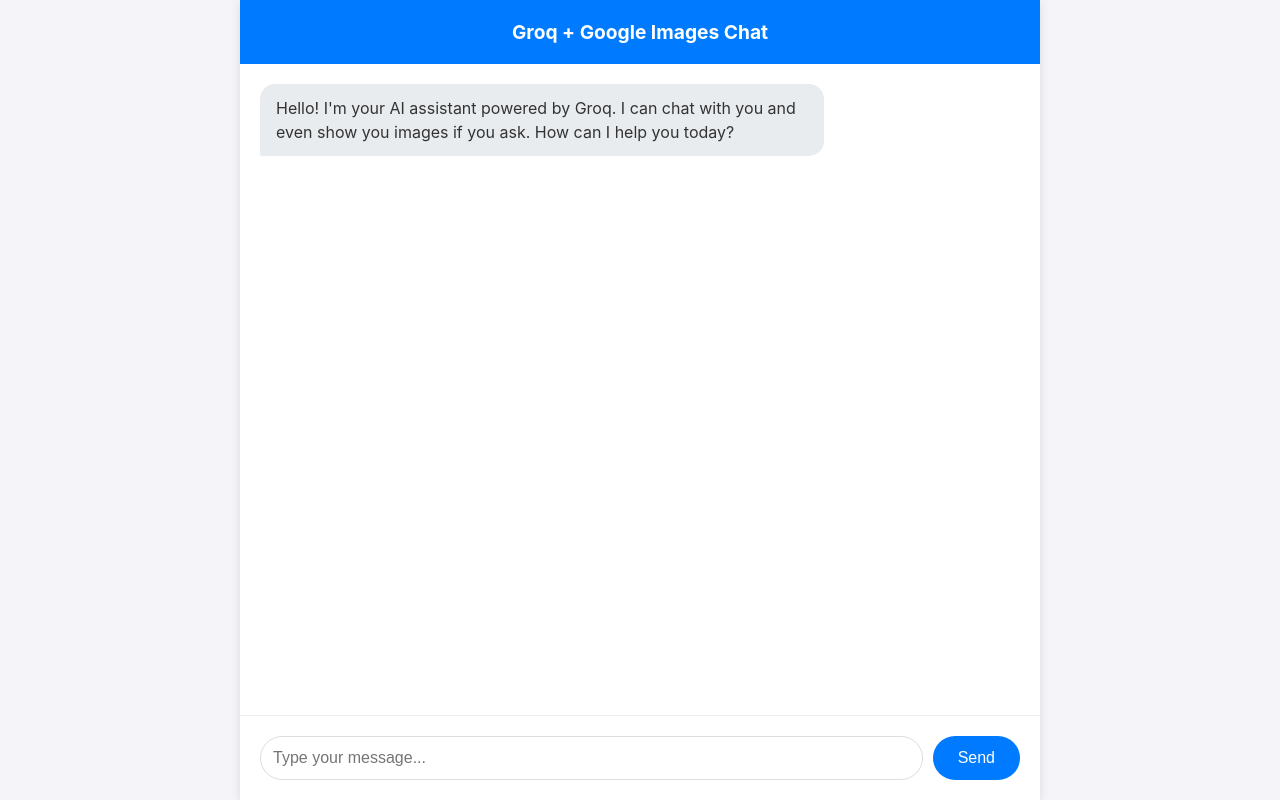
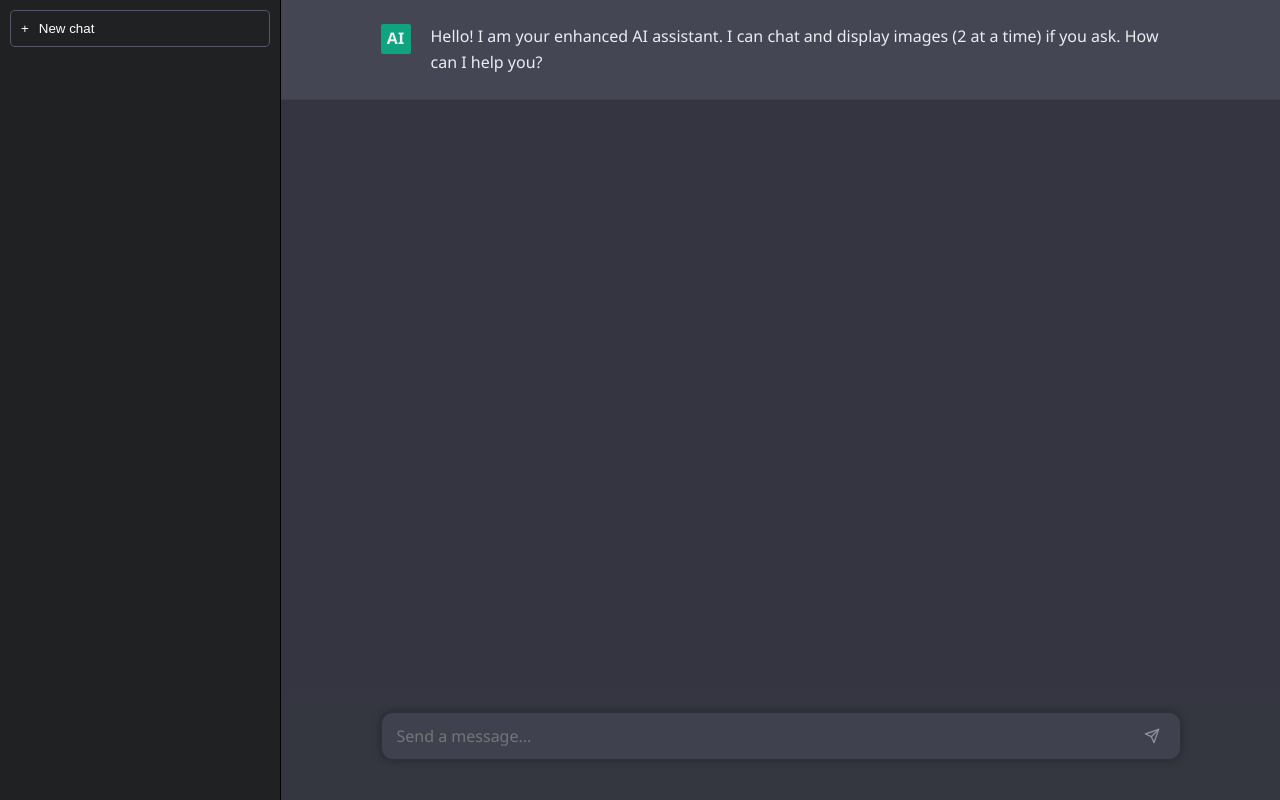
Before and after one commit to kunal123thakur/A_better_tommorow, a Flask app: page / in a window 1280 px wide. Run offline with Flask 3, Linux system fonts and the light colour scheme.

Commit message:
beautiful interface with two image

```diff
--- a/app.py
+++ b/app.py
@@ -25,10 +25,11 @@
 def search_google_images(query):
     """
     Search for images using Google Custom Search API.
+    Returns a list of image URLs (up to 2).
     """
     if not GOOGLE_API_KEY or not GOOGLE_CSE_ID:
         print("Google API Key or CSE ID not set.")
-        return None
+        return []
 
     url = "https://www.googleapis.com/customsearch/v1"
     params = {
@@ -36,17 +37,20 @@
         "cx": GOOGLE_CSE_ID,
         "key": GOOGLE_API_KEY,
         "searchType": "image",
-        "num": 1
+        "num": 2
     }
     try:
         response = requests.get(url, params=params)
         response.raise_for_status()
         data = response.json()
-        if "items" in data and len(data["items"]) > 0:
-            return data["items"][0]["link"]
+        image_urls = []
+        if "items" in data:
+            for item in data["items"]:
+                image_urls.append(item["link"])
+        return image_urls
     except Exception as e:
         print(f"Error searching images: {e}")
-    return None
+    return []
 
 @app.route("/")
 def index():
@@ -83,19 +87,19 @@
         ai_response = llm.invoke(messages)
         ai_response_content = ai_response.content
 
-        image_url = None
+        image_urls = []
         match = re.search(r"\[IMAGE:\s*(.*?)\]", ai_response_content, re.IGNORECASE)
 
         clean_response = ai_response_content
         if match:
             query = match.group(1)
             print(f"Detected image request for: {query}")
-            image_url = search_google_images(query)
+            image_urls = search_google_images(query)
             clean_response = ai_response_content.replace(match.group(0), "").strip()
 
         return jsonify({
             "response": clean_response,
-            "image_url": image_url,
+            "image_urls": image_urls,
             "assistant_message": {"role": "assistant", "content": ai_response_content}
         })
 
--- a/templates/index.html
+++ b/templates/index.html
@@ -3,229 +3,343 @@
 <head>
     <meta charset="UTF-8">
     <meta name="viewport" content="width=device-width, initial-scale=1.0">
-    <title>In-Picture Chat with Groq</title>
+    <title>In-Picture Chat</title>
     <style>
+        :root {
+            --bg-color: #343541;
+            --sidebar-bg: #202123;
+            --chat-bg: #343541;
+            --input-bg: #40414f;
+            --text-color: #ececf1;
+            --user-msg-bg: #343541;
+            --ai-msg-bg: #444654;
+            --border-color: #565869;
+        }
+
         body {
-            font-family: -apple-system, BlinkMacSystemFont, "Segoe UI", Roboto, Helvetica, Arial, sans-serif;
-            background-color: #f4f4f9;
+            font-family: 'Segoe UI', Tahoma, Geneva, Verdana, sans-serif;
+            background-color: var(--bg-color);
+            color: var(--text-color);
             margin: 0;
             display: flex;
-            justify-content: center;
             height: 100vh;
+            overflow: hidden;
+        }
+
+        .sidebar {
+            width: 260px;
+            background-color: var(--sidebar-bg);
+            display: flex;
+            flex-direction: column;
+            padding: 10px;
+            border-right: 1px solid #000;
+        }
+
+        .new-chat-btn {
+            border: 1px solid var(--border-color);
+            background: transparent;
+            color: white;
+            padding: 10px;
+            border-radius: 5px;
+            cursor: pointer;
+            text-align: left;
+            display: flex;
+            align-items: center;
+            gap: 10px;
+            transition: background 0.2s;
+        }
+
+        .new-chat-btn:hover {
+            background-color: #2a2b32;
+        }
+
+        .main-chat {
+            flex: 1;
+            display: flex;
+            flex-direction: column;
+            position: relative;
         }
 
         .chat-container {
-            width: 100%;
-            max-width: 800px;
-            background: white;
-            display: flex;
-            flex-direction: column;
-            box-shadow: 0 2px 10px rgba(0,0,0,0.1);
-        }
-
-        .chat-header {
-            background-color: #007bff;
-            color: white;
-            padding: 20px;
-            text-align: center;
-            font-size: 1.2rem;
-            font-weight: bold;
-        }
-
-        .chat-messages {
             flex: 1;
-            padding: 20px;
             overflow-y: auto;
             display: flex;
             flex-direction: column;
-            gap: 15px;
+            scroll-behavior: smooth;
+            padding-bottom: 150px; /* Space for input */
         }
 
-        .message {
-            max-width: 70%;
-            padding: 12px 16px;
-            border-radius: 15px;
-            line-height: 1.5;
-            position: relative;
-            word-wrap: break-word;
+        .message-row {
+            width: 100%;
+            padding: 24px 0;
+            border-bottom: 1px solid rgba(0,0,0,0.1);
         }
 
-        .message.user {
-            align-self: flex-end;
-            background-color: #007bff;
-            color: white;
-            border-bottom-right-radius: 2px;
+        .message-row.assistant {
+            background-color: var(--ai-msg-bg);
         }
 
-        .message.assistant {
-            align-self: flex-start;
-            background-color: #e9ecef;
-            color: #333;
-            border-bottom-left-radius: 2px;
+        .message-row.user {
+            background-color: var(--user-msg-bg);
         }
 
-        .message img {
-            max-width: 100%;
-            border-radius: 10px;
-            margin-top: 10px;
-            display: block;
-            border: 1px solid #ddd;
+        .message-content {
+            max-width: 800px;
+            margin: 0 auto;
+            display: flex;
+            gap: 20px;
+            padding: 0 20px;
+            font-size: 1rem;
+            line-height: 1.6;
         }
 
-        .input-area {
-            padding: 20px;
-            background: #fff;
-            border-top: 1px solid #eee;
+        .avatar {
+            width: 30px;
+            height: 30px;
+            border-radius: 2px;
+            background-color: #10a37f; /* OpenAI green-ish */
             display: flex;
-            gap: 10px;
+            align-items: center;
+            justify-content: center;
+            font-weight: bold;
+            flex-shrink: 0;
         }
 
-        input[type="text"] {
-            flex: 1;
-            padding: 12px;
-            border: 1px solid #ddd;
-            border-radius: 25px;
-            outline: none;
-            font-size: 1rem;
+        .avatar.user {
+            background-color: #5436da;
         }
 
-        input[type="text"]:focus {
-            border-color: #007bff;
+        .text-content {
+            flex: 1;
+            white-space: pre-wrap;
         }
 
-        button {
-            background-color: #007bff;
-            color: white;
-            border: none;
-            padding: 12px 25px;
-            border-radius: 25px;
-            cursor: pointer;
-            font-size: 1rem;
-            transition: background 0.2s;
+        .image-grid {
+            display: flex;
+            gap: 15px;
+            margin-top: 15px;
+            flex-wrap: wrap;
         }
 
-        button:hover {
-            background-color: #0056b3;
+        .image-grid img {
+            max-width: 45%;
+            border-radius: 8px;
+            border: 1px solid #555;
+            cursor: pointer;
+            transition: transform 0.2s;
         }
 
-        button:disabled {
-            background-color: #ccc;
+        .image-grid img:hover {
+            transform: scale(1.02);
+        }
+
+        .input-container {
+            position: absolute;
+            bottom: 0;
+            left: 0;
+            right: 0;
+            background: linear-gradient(180deg, rgba(53,55,64,0), #353740 20%);
+            padding: 20px 0 40px;
+            display: flex;
+            justify-content: center;
+        }
+
+        .input-box {
+            width: 100%;
+            max-width: 768px;
+            position: relative;
+            background-color: var(--input-bg);
+            border-radius: 12px;
+            box-shadow: 0 0 10px rgba(0,0,0,0.3);
+            display: flex;
+            align-items: center;
+            padding: 10px 15px;
+            border: 1px solid rgba(32,33,35,0.5);
+        }
+
+        textarea {
+            flex: 1;
+            background: transparent;
+            border: none;
+            color: white;
+            font-size: 1rem;
+            resize: none;
+            max-height: 200px;
+            outline: none;
+            padding: 0;
+            margin: 0;
+            font-family: inherit;
+            line-height: 1.5;
+        }
+
+        #send-btn {
+            background: transparent;
+            border: none;
+            color: #8e8ea0;
+            cursor: pointer;
+            padding: 5px;
+            display: flex;
+            align-items: center;
+            transition: color 0.2s;
+        }
+
+        #send-btn:hover {
+            color: #d9d9e3;
+        }
+
+        #send-btn:disabled {
+            opacity: 0.5;
             cursor: not-allowed;
         }
 
-        .typing-indicator {
-            align-self: flex-start;
-            color: #888;
-            font-size: 0.9rem;
-            margin-left: 10px;
-            display: none;
+        /* Scrollbar styling */
+        ::-webkit-scrollbar {
+            width: 8px;
         }
+        ::-webkit-scrollbar-track {
+            background: transparent;
+        }
+        ::-webkit-scrollbar-thumb {
+            background: #565869;
+            border-radius: 4px;
+        }
+        ::-webkit-scrollbar-thumb:hover {
+            background: #8e8ea0;
+        }
+
     </style>
 </head>
 <body>
 
-<div class="chat-container">
-    <div class="chat-header">
-        Groq + Google Images Chat
+    <!-- Sidebar (Mockup) -->
+    <div class="sidebar">
+        <button class="new-chat-btn" onclick="location.reload()">
+            <span>+</span> New chat
+        </button>
+        <!-- Could add history list here later -->
     </div>
-    <div class="chat-messages" id="chat-messages">
-        <!-- Messages will appear here -->
-        <div class="message assistant">
-            Hello! I'm your AI assistant powered by Groq. I can chat with you and even show you images if you ask. How can I help you today?
+
+    <!-- Main Chat Area -->
+    <div class="main-chat">
+        <div class="chat-container" id="chat-container">
+            <!-- Initial Welcome Message -->
+            <div class="message-row assistant">
+                <div class="message-content">
+                    <div class="avatar">AI</div>
+                    <div class="text-content">Hello! I am your enhanced AI assistant. I can chat and display images (2 at a time) if you ask. How can I help you?</div>
+                </div>
+            </div>
+        </div>
+
+        <!-- Input Area -->
+        <div class="input-container">
+            <div class="input-box">
+                <textarea id="user-input" rows="1" placeholder="Send a message..."></textarea>
+                <button id="send-btn">
+                    <svg stroke="currentColor" fill="none" stroke-width="2" viewBox="0 0 24 24" stroke-linecap="round" stroke-linejoin="round" height="16" width="16" xmlns="http://www.w3.org/2000/svg"><line x1="22" y1="2" x2="11" y2="13"></line><polygon points="22 2 15 22 11 13 2 9 22 2"></polygon></svg>
+                </button>
+            </div>
         </div>
     </div>
-    <div class="typing-indicator" id="typing-indicator">AI is thinking...</div>
-    <div class="input-area">
-        <input type="text" id="user-input" placeholder="Type your message..." autocomplete="off">
-        <button id="send-btn">Send</button>
-    </div>
-</div>
 
 <script>
-    const chatMessages = document.getElementById('chat-messages');
+    const chatContainer = document.getElementById('chat-container');
     const userInput = document.getElementById('user-input');
     const sendBtn = document.getElementById('send-btn');
-    const typingIndicator = document.getElementById('typing-indicator');
 
-    // Store chat history locally to send context to backend
     let history = [];
 
-    function addMessage(text, sender, imageUrl = null) {
-        const messageDiv = document.createElement('div');
-        messageDiv.classList.add('message', sender);
+    function appendMessage(role, text, imageUrls = []) {
+        const rowDiv = document.createElement('div');
+        rowDiv.classList.add('message-row', role);
 
-        const textNode = document.createTextNode(text);
-        messageDiv.appendChild(textNode);
+        const contentDiv = document.createElement('div');
+        contentDiv.classList.add('message-content');
 
-        if (imageUrl) {
-            const img = document.createElement('img');
-            img.src = imageUrl;
-            img.alt = "AI Generated Image";
-            img.onload = scrollToBottom; // Scroll when image loads
-            messageDiv.appendChild(img);
+        const avatarDiv = document.createElement('div');
+        avatarDiv.classList.add('avatar', role);
+        avatarDiv.innerText = role === 'user' ? 'U' : 'AI';
+
+        const textDiv = document.createElement('div');
+        textDiv.classList.add('text-content');
+        textDiv.innerText = text;
+
+        // Append images if any
+        if (imageUrls && imageUrls.length > 0) {
+            const gridDiv = document.createElement('div');
+            gridDiv.classList.add('image-grid');
+            imageUrls.forEach(url => {
+                const img = document.createElement('img');
+                img.src = url;
+                img.alt = "AI Image";
+                img.onclick = () => window.open(url, '_blank');
+                gridDiv.appendChild(img);
+            });
+            textDiv.appendChild(gridDiv);
         }
 
-        chatMessages.appendChild(messageDiv);
-        scrollToBottom();
-    }
+        contentDiv.appendChild(avatarDiv);
+        contentDiv.appendChild(textDiv);
+        rowDiv.appendChild(contentDiv);
+        chatContainer.appendChild(rowDiv);
 
-    function scrollToBottom() {
-        chatMessages.scrollTop = chatMessages.scrollHeight;
+        // Scroll to bottom
+        chatContainer.scrollTop = chatContainer.scrollHeight;
     }
 
     async function sendMessage() {
         const text = userInput.value.trim();
         if (!text) return;
 
-        // Display user message
-        addMessage(text, 'user');
+        appendMessage('user', text);
         userInput.value = '';
+        userInput.style.height = 'auto'; // Reset height
         sendBtn.disabled = true;
-        typingIndicator.style.display = 'block';
 
         try {
             const response = await fetch('/chat', {
                 method: 'POST',
-                headers: {
-                    'Content-Type': 'application/json'
-                },
-                body: JSON.stringify({
-                    message: text,
-                    history: history
-                })
+                headers: { 'Content-Type': 'application/json' },
+                body: JSON.stringify({ message: text, history: history })
             });
 
             const data = await response.json();
 
             if (data.error) {
-                addMessage(`Error: ${data.error}`, 'assistant');
+                appendMessage('assistant', "Error: " + data.error);
             } else {
-                addMessage(data.response, 'assistant', data.image_url);
+                appendMessage('assistant', data.response, data.image_urls);
 
                 // Update history
                 history.push({ role: 'user', content: text });
-                // We use the returned assistant message which might contain the hidden tag
                 if (data.assistant_message) {
                     history.push(data.assistant_message);
                 } else {
-                     history.push({ role: 'assistant', content: data.response });
+                    history.push({ role: 'assistant', content: data.response });
                 }
             }
 
-        } catch (error) {
-            addMessage('Sorry, something went wrong. Please check the console.', 'assistant');
-            console.error(error);
+        } catch (e) {
+            console.error(e);
+            appendMessage('assistant', "Something went wrong.");
         } finally {
             sendBtn.disabled = false;
-            typingIndicator.style.display = 'none';
             userInput.focus();
         }
     }
 
     sendBtn.addEventListener('click', sendMessage);
 
-    userInput.addEventListener('keypress', (e) => {
-        if (e.key === 'Enter') {
+    // Auto-resize textarea and handle Enter key
+    userInput.addEventListener('input', function() {
+        this.style.height = 'auto';
+        this.style.height = (this.scrollHeight) + 'px';
+        if(this.value === '') this.style.height = 'auto';
+    });
+
+    userInput.addEventListener('keydown', (e) => {
+        if (e.key === 'Enter' && !e.shiftKey) {
+            e.preventDefault();
             sendMessage();
         }
     });
```
